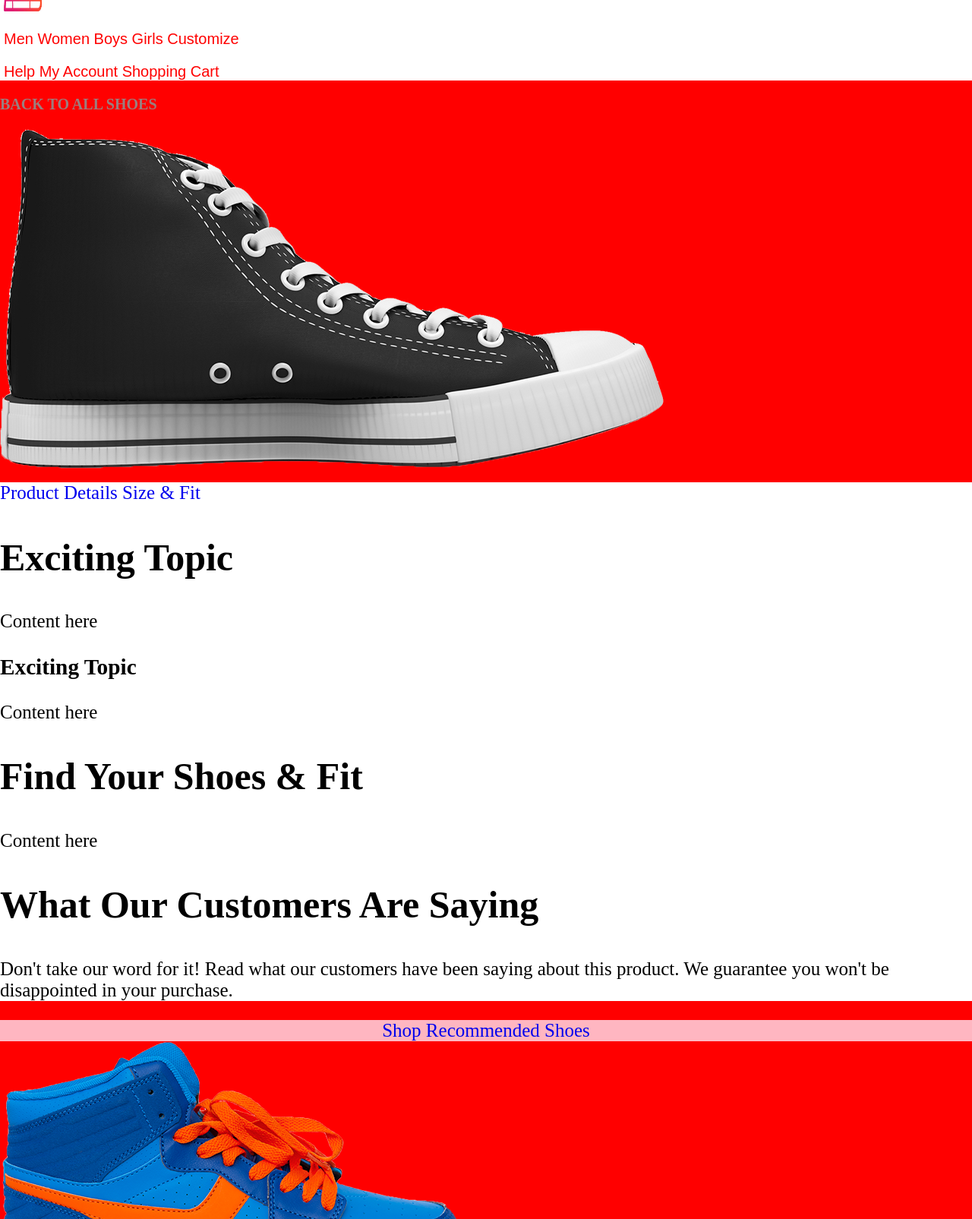
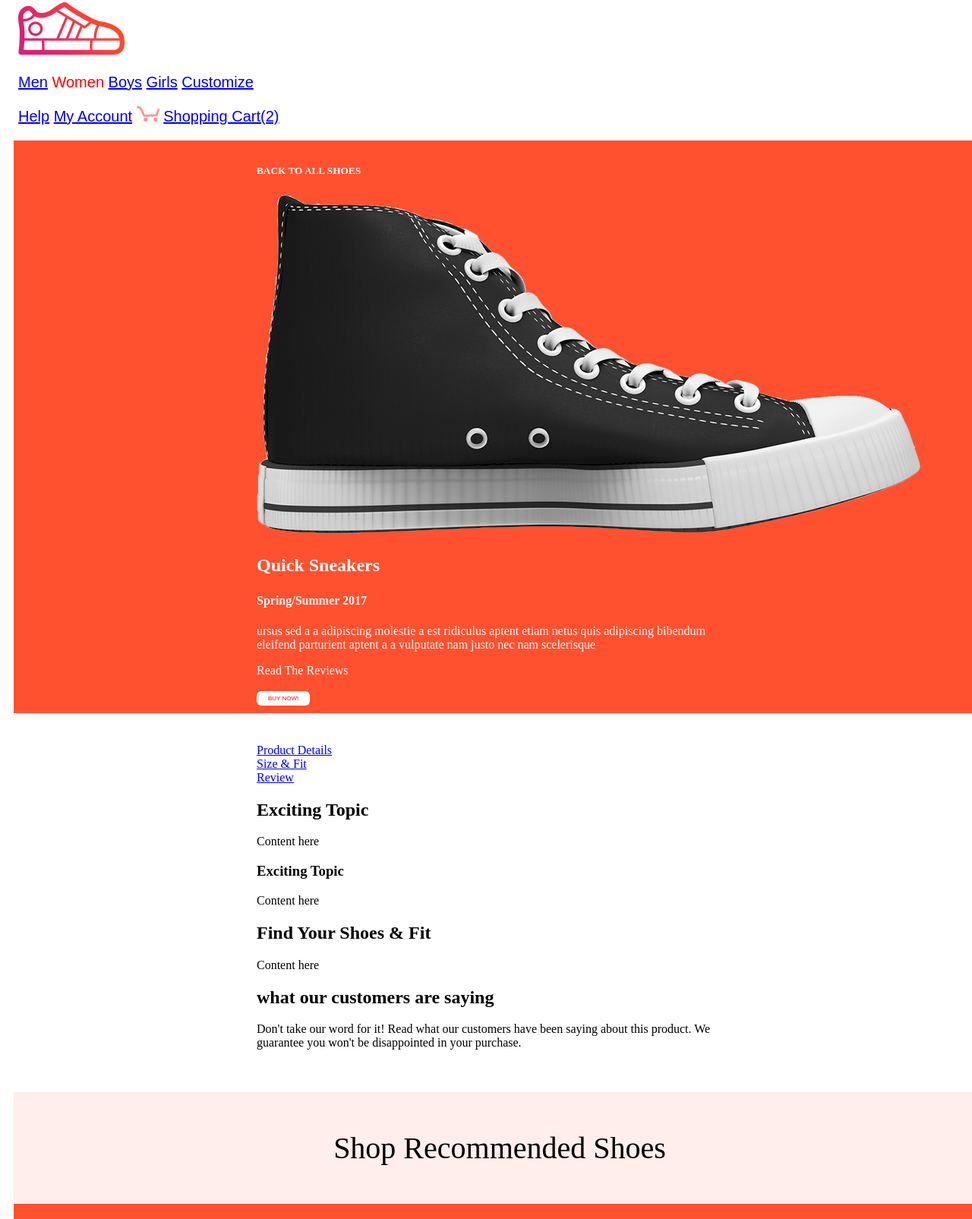
Before and after one commit to jdyerger/FoundationsProject, a plain HTML site: page Day1/HW/Assignment/index.html in a window 1280 px wide. Shown: the part 35-1640 px from the top of the page at 76% size. Drawn offline with Linux system fonts and the light colour scheme.

Commit message:
Assignment 2
Revised

```diff
--- a/Day1/HW/Assignment/css/styles.css
+++ b/Day1/HW/Assignment/css/styles.css
@@ -1,6 +1,14 @@
 header, footer{
+    margin: auto;
+    padding-left: 6px;
+    text-align: left;
+    border-bottom: 4px darkred;
     background-color: white;
-    padding-left: 5px;
+    width: 100%;
+}
+
+.HeadandFoot{
+  background-color: white;
   image-orientation: left;
   text-transform: capitalize;
   color: red;
@@ -8,45 +16,99 @@ header, footer{
   font-family: sans-serif;
   text-align: left;
   letter-spacing: normal;
-    margin: 0px;
 }
 
+.LogoShoe{
+    vertical-align: text-top;
+    text-align: left;
+}
+a:active{
+    color: darkred;
+    border-bottom: 4px darkred;
+}
 body{
-    font-size: 25px;
-    background-color: red;
-    margin: 0px;
+    font-size: 16px;
+    width: 50%;
+    padding: 10px;
+    border: 3px
+    background-color: white;
+    align-items: center;
 }
 
+
+.QuickSneakers{
+    background-color: #FF512F;
+    width: 100%;
+    padding-left: 50%;
+    padding-right: 50%;
+    padding-top: 10px;
+    padding-bottom: 10px;
+    color: white;
+}
+
+.shoe1{
+    color: white;
+    background-color: #FF512F;
+    image-orientation: center;
+}
 .multiTopic{
     background-color: white;
+    width: 100%;
     color: 10px black;
-    margin: auto;
-    width: auto;
+    background-color: white;
+    padding-left: 50%;
+    padding-right: 50%;
+    padding-top: 40px;
+    padding-bottom: 40px;
+    border: 0px;
+}
+.ProductDetails{
+
+}
+.RecommendedShoes{
+    background-color: #FFEEEB; /* lightpink */
+    font-size: 40px;
+    width: 100%;
+    padding-left: 50%;
+    padding-right: 50%;
+    padding-top: 10px;
+    padding-bottom: 10px;
+    text-align: center;
+    color: black;
 }
 
-.recommended{
-    background-color: lightpink;
-    text-align: center;
+.Sneakers{
+    background-color: #FF512F;
+    color: white;
+    font-size: 20px;
+    width: 100%;
+    align-items: center;
+    padding-left: 50%;
+    padding-right: 50%;
+    padding-top: 40px;
+    padding-bottom: 40px;
+}
+.SpringSummer{
+    color: darkred;
 }
 
-h1{
-  font-size: 20px;
-  color: #9b7e7e;
-}
-h2{
-  text-transform: capitalize;
-  font-size: 50px;
-}
-h3,header{
+
+
+button {
+    background-color: white; /* Green */
+    border: black;
+    color: red;
+    padding: 5px 15px;
+    text-align: center;
+    text-decoration: none;
+    display: inline-block;
+    font-size: 8px;
+    border-radius: 6px;
 }
 
-.introduction{
-    color: rgb(178, 139, 83);
+.BottomIsh{
+    clear: both;
+    float: left;
+    font-size: 10px;
+    color: grey;
 }
-a{
-  text-decoration: none;
-}
-class.container{
-  color: grey;
-  width: 90%;
-}
--- a/Day1/HW/Assignment/index.html
+++ b/Day1/HW/Assignment/index.html
@@ -1,4 +1,4 @@
-<!DOCTYPE html>
+<!doctype html>
 <html>
   <head>
     <meta charset="utf-8">
@@ -9,19 +9,56 @@
   <body>
     <header>
         <section class="HeadandFoot">
-        <img src="images/images/logo.jpg" alt="Shoe logo" width="50" height="50">
-        <p>Men Women Boys Girls Customize</p>
+          <nav class="LogoShoe">
+            <p>
+              <img src="images/images/logo.jpg" alt="Shoe logo">
+            </p>
+            <p>
+              <a href="#">Men</a>
+              <a:active href="#">Women</a>
+              <a href="#">Boys</a>
+              <a href="#">Girls</a>
+              <a href="#">Customize</a>
+            </p>
+          <p>
+            <a href="#">Help</a>
+            <a href="#">My Account</a>
+            <img src="images/images/cart.jpg" alt="Shopping Cart">
+            <a href="#">Shopping Cart(2)</a>
+          </p>
+          </nav>
       </section>
-      <p>Help My Account Shopping Cart</p>
     </header>
-    <h1>
+
+      <section class="QuickSneakers">
+        <h5>
           <p>BACK TO ALL SHOES</p>
-      <img src="images/images/shoe1.png" alt="Big black Converse shoe">
-    </h1>
+        </h5>
+          <img src="images/images/shoe1.png" alt="Big black Converse shoe" class="images">
+          <h2>
+              <p>Quick Sneakers</p>
+          </h2>
+          <h4>
+            <p>Spring/Summer 2017</p>
+          </h4>
+          <p class="Latin">ursus sed a a adipiscing molestie a est ridiculus aptent etiam netus quis adipiscing bibendum eleifend parturient aptent a a vulputate nam justo nec nam scelerisque</p>
+          <div class="Reviews">
+            <p>Read The Reviews</p>
+          </div>
+          <button type="Rounded" name="BuyNow">BUY NOW!</button>
+      </section>
 
     <section class="multiTopic">
+        <article class="ProductDetails">
           <a href="#">Product Details</a>
+        </article>
+        <article class="ProductDetails">
           <a href="#">Size & Fit</a>
+        </article>
+        <article class="ProductDetails">
+          <a href="#">Review</a>
+        </article>
+        <div class="Topics">
           <h2>Exciting Topic</h2>
           <p>Content here</p>
           <h3>Exciting Topic</h3>
@@ -30,37 +67,48 @@
           <p>Content here</p>
           <h2>what our customers are saying</h2>
           <p>Don't take our word for it! Read what our customers have been saying about this product. We guarantee you won't be disappointed in your purchase.</p>
+        </div>
     </section>
 
-    <section class="MultiShoes">
+    <section class="RecommendedShoes">
       <article class="recommended">
-        <a href="#">Shop Recommended Shoes</a>
+        <p>Shop Recommended Shoes</p>
       </article>
+    </section>
+    <section>
+      <div class="Sneakers">
         <img src="images/images/shoe2.png">
           <p>Funny Sneakers</p>
+            <p class="SpringSummer">SPRING/SUMMER 2017</p>
+          </p>
           <p>$120</p>
-      <img src="images/images/shoe3.png"
-      <p>Funny Sneakers</p>
+          <img src="images/images/shoe3.png">
+          <p>Nimble Sneakers</p>
+            <p class="SpringSummer">SPRING/SUMMER 2017</p>
           <p>$120</p>
-      <img src="images/images/shoe4.png"
-      <p>Funny Sneakers</p>
+          <img src="images/images/shoe4.png">
+          <p>Cute Sneakers</p>
+            <p class="SpringSummer">SPRING/SUMMER 2017</p>
           <p>$120</p>
+        </div>
       </section>
-
-    <h1>
-
-    </h1>
-    <section class=""
-
-      <h2>Quick Sneakers</h2>
-      <p></p>
-
     <footer>
       <section class="HeadandFoot">
-        <img src="images/images/logo.jpg" alt="Shoe logo" width="50" height="50">
-        <p>Men Women Boys Girls Customize</p>
-      </section>
-      <p>Shipping | Terms & Conditions | @ Copyright 2017. Sneaker Shop LLC</p>
+        <nav class="LogoShoe">
+          <p>
+          <img src="images/images/logo.jpg" alt="Shoe logo">
+            <a href="#">Men</a>
+            <a href="#">Women</a>
+            <a href="#">Boys</a>
+            <a href="#">Girls</a>
+            <a href="#">Customize</a>
+          </p>
+          <div class="BottomIsh">
+            <a href="#">Shipping</a> |
+            <a href="#">Terms & Conditions</a> |
+            <p>@ Copyright 2017. Sneaker Shop, LLC</p>
+          </div>
+
     </footer>
   </body>
 </html>
--- /dev/null
+++ b/Day2/css/styles.css
@@ -0,0 +1,21 @@
+header{
+  background: #343e3d;
+  font color: #cfffe4;
+  text color: Arial;
+  text-transform: capitalize;
+  text-align: center;
+  border color: #617466;
+  border-bottom: 10px green solid;
+  margin: -10px;
+  padding-top: 10px;
+  padding-bottom: 10px;
+}
+article{
+  margin: 10px;
+  image-orientation: center;
+}
+
+body{
+  font color: #28261c;
+  body width: 20px;
+}
```
Also changed, not shown: Day2/index.html (added, +15 -0 lines), Day3/css/styles.css (added, +21 -0 lines), Day3/index.html (added, +22 -0 lines). Lines whose indentation alone changed are shown as unchanged.
